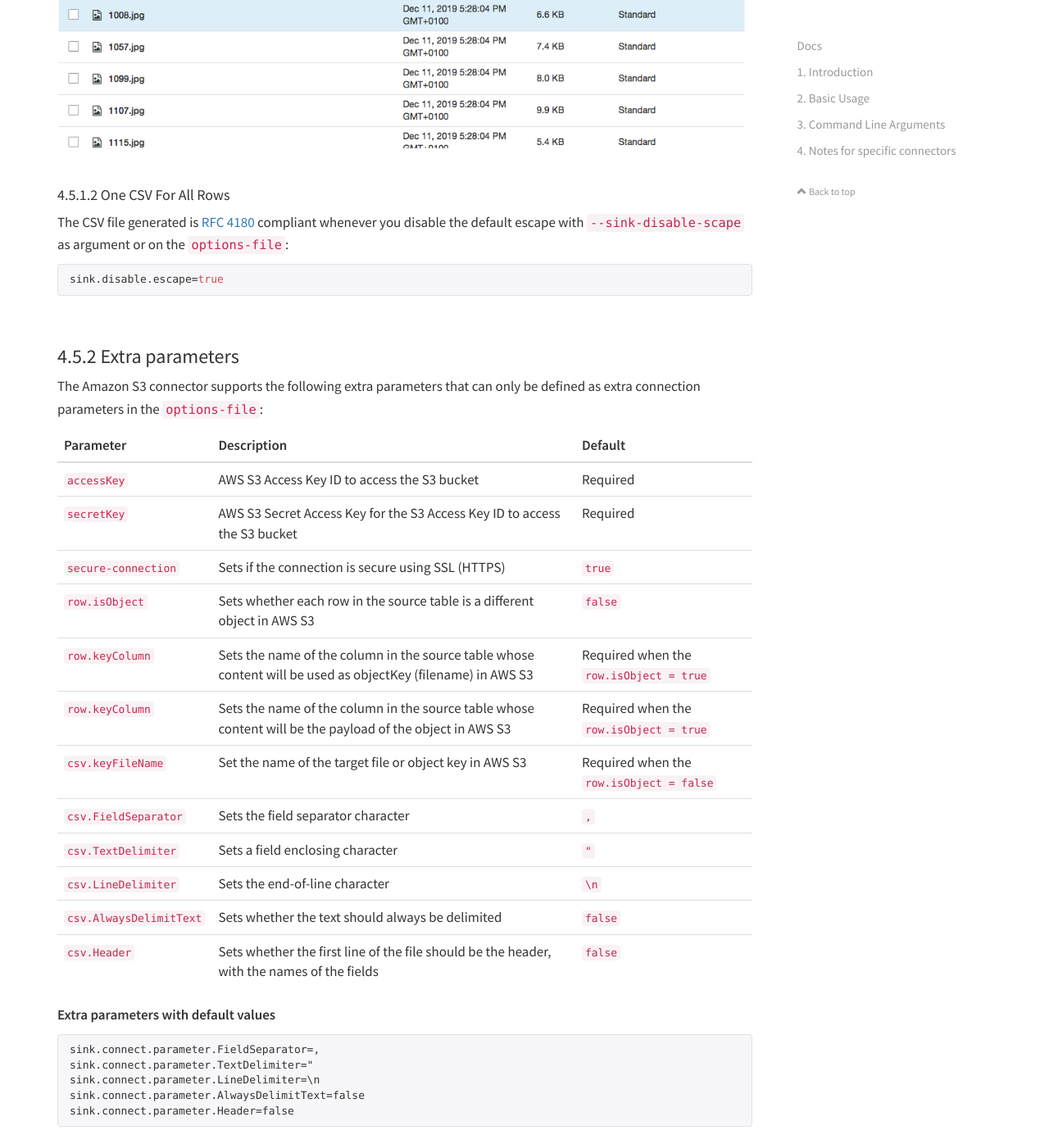
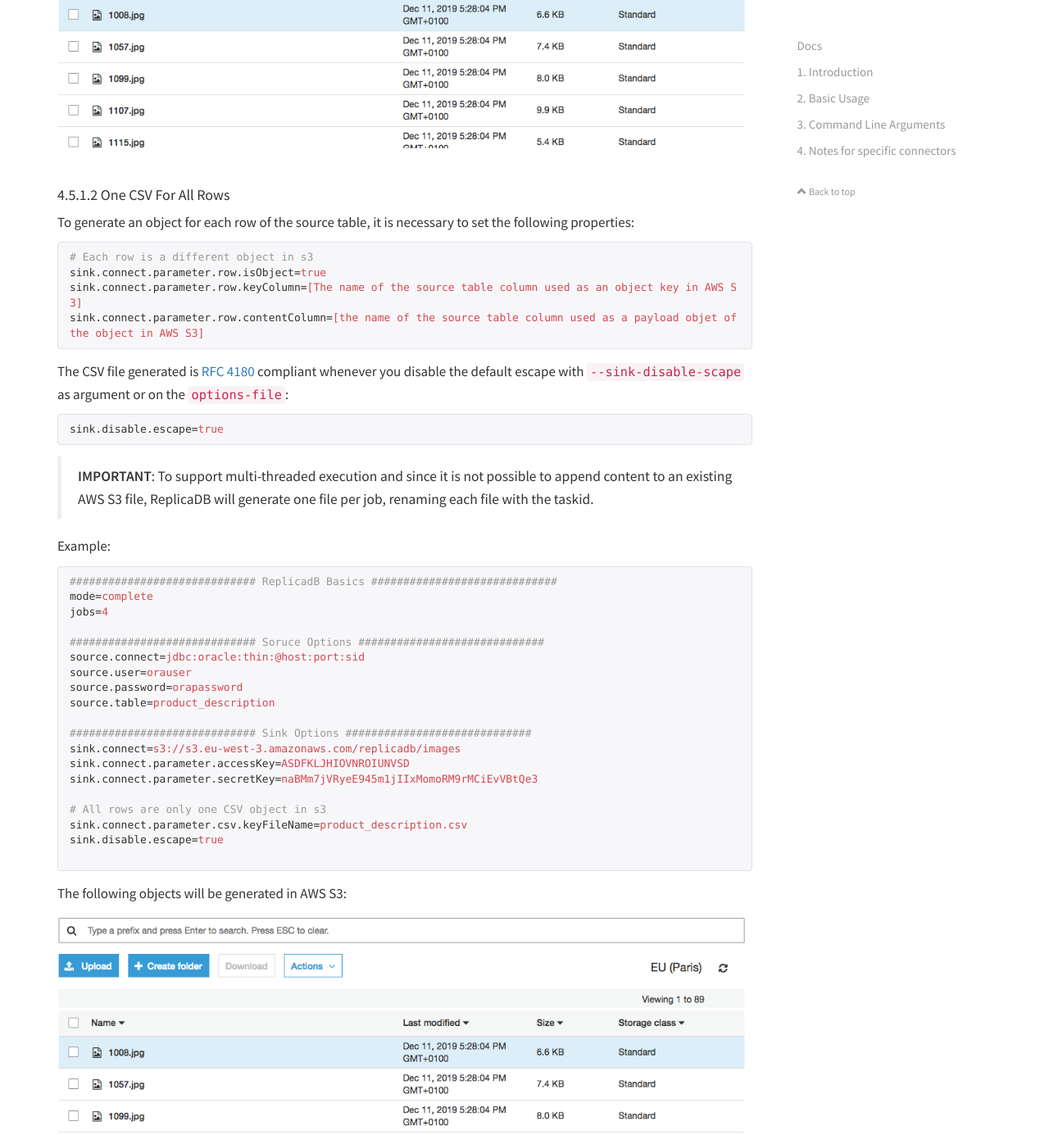
Before and after one commit to osalvador/ReplicaDB, a Jekyll site: the page built from docs/docs.md, in a window 1280 px wide and 1400 px high, scrolled down 12816 px, cut to the strip 0-1385 px from the top of the window. Shown: the whole strip at 82% size. Built offline with Jekyll 4.4.1, drawn with Linux system fonts in a browser that asks for light colours; nearby versions of some CDN libraries; comment, search, counter and statistics services are not loaded; our own code applies the rules of GitHub Pages for plain Markdown files.

Commit message:
Update docs.md

````diff
--- a/docs/docs.md
+++ b/docs/docs.md
@@ -518,14 +518,51 @@ The following objects will be generated in AWS S3:
 <br>
 #### 4.5.1.2 One CSV For All Rows
 
+To generate an object for each row of the source table, it is necessary to set the following properties:
 
-
+```properties
+# Each row is a different object in s3
+sink.connect.parameter.row.isObject=true
+sink.connect.parameter.row.keyColumn=[The name of the source table column used as an object key in AWS S3]
+sink.connect.parameter.row.contentColumn=[the name of the source table column used as a payload objet of the object in AWS S3]
+```
 
 The CSV file generated is [RFC 4180](http://tools.ietf.org/html/rfc4180) compliant whenever you disable the default escape with `--sink-disable-scape` as argument or on the `options-file`:
 
 ```properties
 sink.disable.escape=true
 ```
+
+> **IMPORTANT**: To support multi-threaded execution and since it is not possible to append content to an existing AWS S3 file, ReplicaDB will generate one file per job, renaming each file with the taskid.
+
+Example:
+
+```properties
+############################# ReplicadB Basics #############################
+mode=complete
+jobs=4
+
+############################# Soruce Options #############################
+source.connect=jdbc:oracle:thin:@host:port:sid
+source.user=orauser
+source.password=orapassword
+source.table=product_description
+
+############################# Sink Options #############################
+sink.connect=s3://s3.eu-west-3.amazonaws.com/replicadb/images
+sink.connect.parameter.accessKey=ASDFKLJHIOVNROIUNVSD
+sink.connect.parameter.secretKey=naBMm7jVRyeE945m1jIIxMomoRM9rMCiEvVBtQe3
+
+# All rows are only one CSV object in s3
+sink.connect.parameter.csv.keyFileName=product_description.csv
+sink.disable.escape=true
+
+```
+
+The following objects will be generated in AWS S3:
+
+![AWS S3](https://raw.githubusercontent.com/osalvador/ReplicaDB/gh-pages/docs/media/AWS-S3-Screenshot.png){:class="img-responsive"}
+
 
 
 <br>
@@ -542,7 +579,7 @@ The Amazon S3 connector supports the following extra parameters that can only be
 | `secure-connection`     | Sets if the connection is secure using SSL (HTTPS)                                                           | `true`                                               |
 | `row.isObject`          | Sets whether each row in the source table is a different object in AWS S3                                    | `false`                                              |
 | `row.keyColumn`         | Sets the name of the column in the source table whose content will be used as objectKey (filename) in AWS S3  | Required when the `row.isObject = true`              |
-| `row.keyColumn`         | Sets the name of the column in the source table whose content will be the payload of the object in AWS S3    | Required when the `row.isObject = true`              |
+| `row.contentColumn`     | Sets the name of the column in the source table whose content will be the payload of the object in AWS S3    | Required when the `row.isObject = true`              |
 | `csv.keyFileName`       | Set the name of the target file or object key in AWS S3                                                       | Required when the `row.isObject = false`             |
 | `csv.FieldSeparator`    | Sets the field separator character                                                                            | `,`                                                  |
 | `csv.TextDelimiter`     | Sets a field enclosing character                                                                              | `"`                                                  |
````
